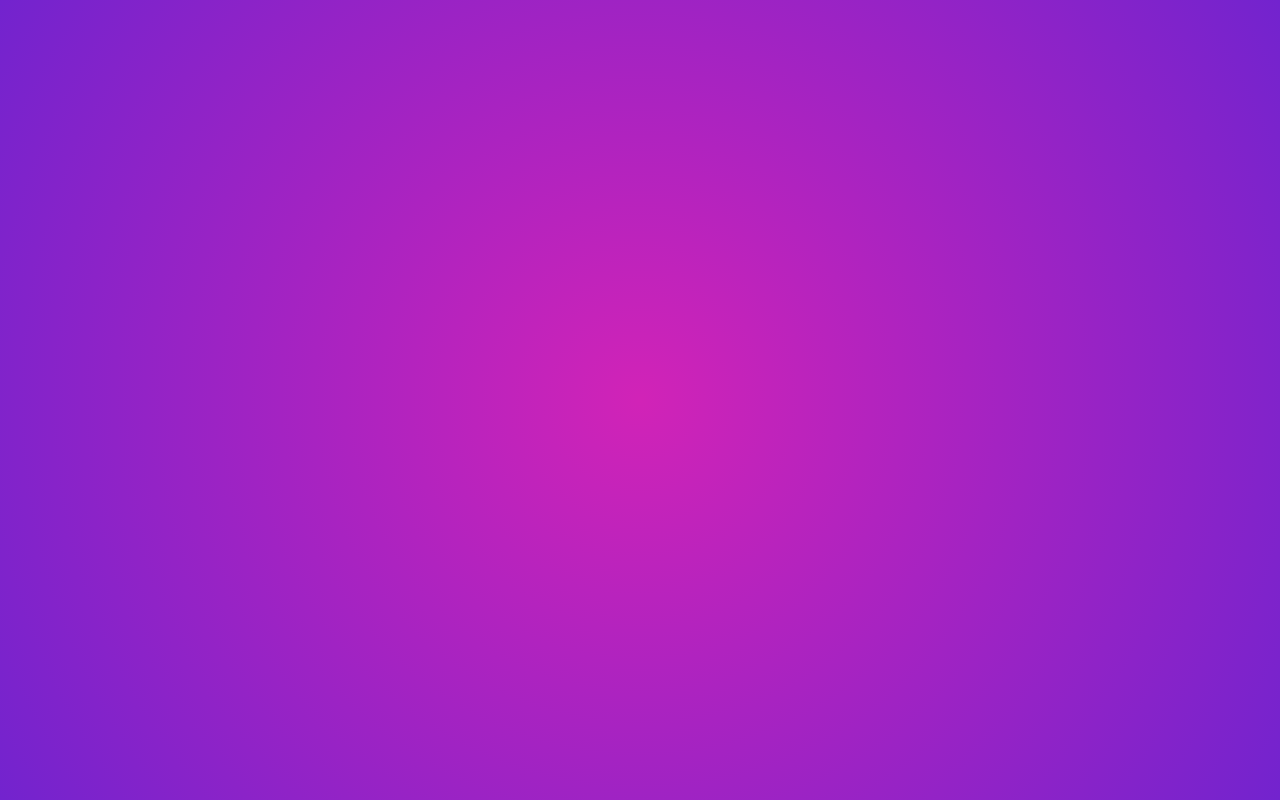
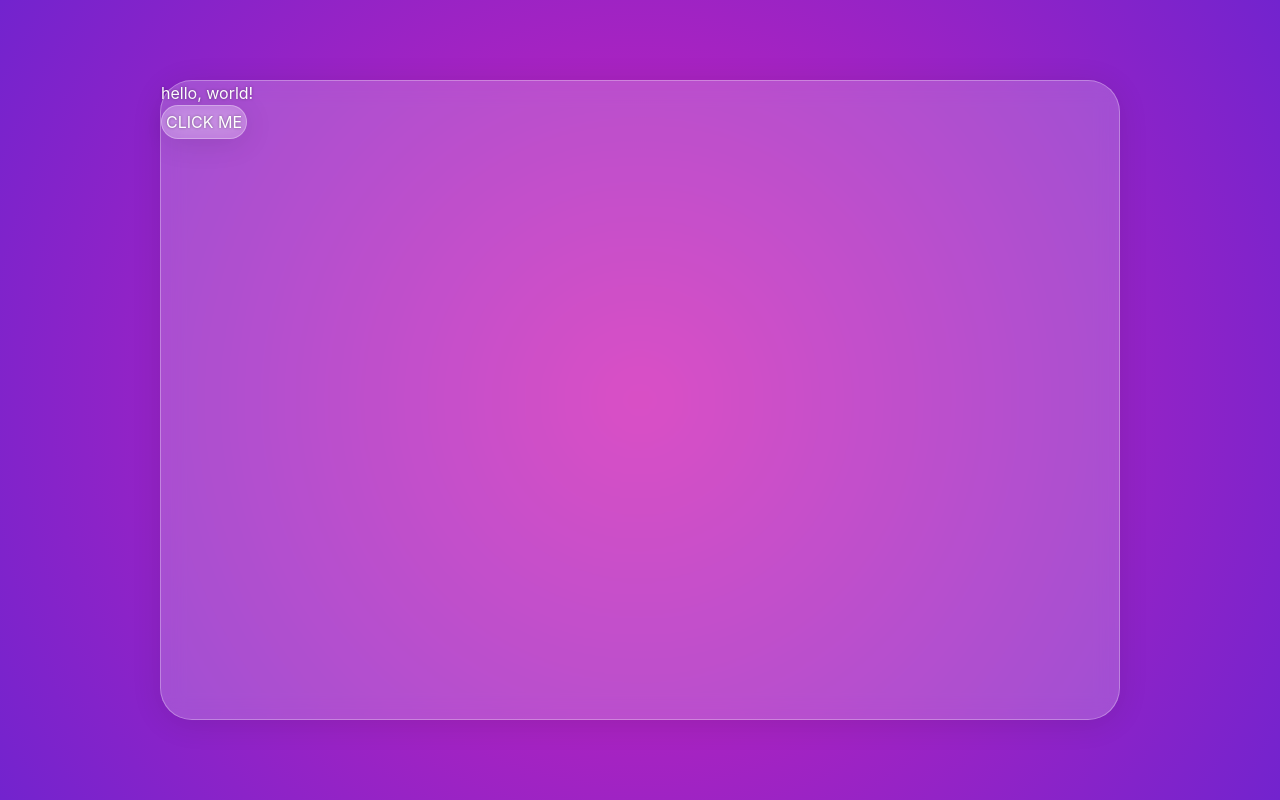
Before and after one commit to PashaBudzin/memegame, a React (Vite) app in the folder web/: page / in a window 1280 px wide. Built offline with nearby package versions, Linux system fonts and the light colour scheme.

Commit message:
bugfix: fix text color

```diff
--- a/web/src/components/background.tsx
+++ b/web/src/components/background.tsx
@@ -51,7 +51,7 @@ export const Shape = () => {
         "hsl(240,100%,70%)",
         "hsl(160,100%,70%)",
         "hsl(80,100%,70%)",
-    ].map(el => shiftHslHue(el, hashStringToNumber(location.href)));
+    ].map((el) => shiftHslHue(el, hashStringToNumber(location.href)));
 
     return (
         <svg
--- a/web/src/routes/__root.tsx
+++ b/web/src/routes/__root.tsx
@@ -5,9 +5,11 @@ import { TanStackRouterDevtools } from "@tanstack/react-router-devtools";
 export const Route = createRootRoute({
     component: () => (
         <>
-            <Outlet />
+            <TanStackRouterDevtools />
             <Background />
-            <TanStackRouterDevtools />
+            <main className="absolute inset-0 z-20 ">
+                <Outlet />
+            </main>
         </>
     ),
 });
--- a/web/src/routes/index.tsx
+++ b/web/src/routes/index.tsx
@@ -6,8 +6,9 @@ export const Route = createFileRoute("/")({
 
 function App() {
     return (
-        <div>
-            <h1></h1>
+        <div className="glass absolute inset-0 m-20 mx-40">
+            <h1>hello, world!</h1>
+            <button className="glass glass-btn p-1">CLICK ME</button>
         </div>
     );
 }
--- a/web/src/styles.css
+++ b/web/src/styles.css
@@ -1,8 +1,6 @@
 @import "tailwindcss";
 
 @plugin "tailwindcss-animate";
-
-@custom-variant dark (&:is(.dark *));
 
 body {
     @apply m-0;
@@ -19,125 +17,6 @@ code {
         source-code-pro, Menlo, Monaco, Consolas, "Courier New", monospace;
 }
 
-:root {
-    --background: oklch(1 0 0);
-    --foreground: oklch(0.141 0.005 285.823);
-    --card: oklch(1 0 0);
-    --card-foreground: oklch(0.141 0.005 285.823);
-    --popover: oklch(1 0 0);
-    --popover-foreground: oklch(0.141 0.005 285.823);
-    --primary: oklch(0.21 0.006 285.885);
-    --primary-foreground: oklch(0.985 0 0);
-    --secondary: oklch(0.967 0.001 286.375);
-    --secondary-foreground: oklch(0.21 0.006 285.885);
-    --muted: oklch(0.967 0.001 286.375);
-    --muted-foreground: oklch(0.552 0.016 285.938);
-    --accent: oklch(0.967 0.001 286.375);
-    --accent-foreground: oklch(0.21 0.006 285.885);
-    --destructive: oklch(0.577 0.245 27.325);
-    --destructive-foreground: oklch(0.577 0.245 27.325);
-    --border: oklch(0.92 0.004 286.32);
-    --input: oklch(0.92 0.004 286.32);
-    --ring: oklch(0.871 0.006 286.286);
-    --chart-1: oklch(0.646 0.222 41.116);
-    --chart-2: oklch(0.6 0.118 184.704);
-    --chart-3: oklch(0.398 0.07 227.392);
-    --chart-4: oklch(0.828 0.189 84.429);
-    --chart-5: oklch(0.769 0.188 70.08);
-    --radius: 0.625rem;
-    --sidebar: oklch(0.985 0 0);
-    --sidebar-foreground: oklch(0.141 0.005 285.823);
-    --sidebar-primary: oklch(0.21 0.006 285.885);
-    --sidebar-primary-foreground: oklch(0.985 0 0);
-    --sidebar-accent: oklch(0.967 0.001 286.375);
-    --sidebar-accent-foreground: oklch(0.21 0.006 285.885);
-    --sidebar-border: oklch(0.92 0.004 286.32);
-    --sidebar-ring: oklch(0.871 0.006 286.286);
-}
-
-.dark {
-    --background: oklch(0.141 0.005 285.823);
-    --foreground: oklch(0.985 0 0);
-    --card: oklch(0.141 0.005 285.823);
-    --card-foreground: oklch(0.985 0 0);
-    --popover: oklch(0.141 0.005 285.823);
-    --popover-foreground: oklch(0.985 0 0);
-    --primary: oklch(0.985 0 0);
-    --primary-foreground: oklch(0.21 0.006 285.885);
-    --secondary: oklch(0.274 0.006 286.033);
-    --secondary-foreground: oklch(0.985 0 0);
-    --muted: oklch(0.274 0.006 286.033);
-    --muted-foreground: oklch(0.705 0.015 286.067);
-    --accent: oklch(0.274 0.006 286.033);
-    --accent-foreground: oklch(0.985 0 0);
-    --destructive: oklch(0.396 0.141 25.723);
-    --destructive-foreground: oklch(0.637 0.237 25.331);
-    --border: oklch(0.274 0.006 286.033);
-    --input: oklch(0.274 0.006 286.033);
-    --ring: oklch(0.442 0.017 285.786);
-    --chart-1: oklch(0.488 0.243 264.376);
-    --chart-2: oklch(0.696 0.17 162.48);
-    --chart-3: oklch(0.769 0.188 70.08);
-    --chart-4: oklch(0.627 0.265 303.9);
-    --chart-5: oklch(0.645 0.246 16.439);
-    --sidebar: oklch(0.21 0.006 285.885);
-    --sidebar-foreground: oklch(0.985 0 0);
-    --sidebar-primary: oklch(0.488 0.243 264.376);
-    --sidebar-primary-foreground: oklch(0.985 0 0);
-    --sidebar-accent: oklch(0.274 0.006 286.033);
-    --sidebar-accent-foreground: oklch(0.985 0 0);
-    --sidebar-border: oklch(0.274 0.006 286.033);
-    --sidebar-ring: oklch(0.442 0.017 285.786);
-}
-
-@theme inline {
-    --color-background: var(--background);
-    --color-foreground: var(--foreground);
-    --color-card: var(--card);
-    --color-card-foreground: var(--card-foreground);
-    --color-popover: var(--popover);
-    --color-popover-foreground: var(--popover-foreground);
-    --color-primary: var(--primary);
-    --color-primary-foreground: var(--primary-foreground);
-    --color-secondary: var(--secondary);
-    --color-secondary-foreground: var(--secondary-foreground);
-    --color-muted: var(--muted);
-    --color-muted-foreground: var(--muted-foreground);
-    --color-accent: var(--accent);
-    --color-accent-foreground: var(--accent-foreground);
-    --color-destructive: var(--destructive);
-    --color-destructive-foreground: var(--destructive-foreground);
-    --color-border: var(--border);
-    --color-input: var(--input);
-    --color-ring: var(--ring);
-    --color-chart-1: var(--chart-1);
-    --color-chart-2: var(--chart-2);
-    --color-chart-3: var(--chart-3);
-    --color-chart-4: var(--chart-4);
-    --color-chart-5: var(--chart-5);
-    --radius-sm: calc(var(--radius) - 4px);
-    --radius-md: calc(var(--radius) - 2px);
-    --radius-lg: var(--radius);
-    --radius-xl: calc(var(--radius) + 4px);
-    --color-sidebar: var(--sidebar);
-    --color-sidebar-foreground: var(--sidebar-foreground);
-    --color-sidebar-primary: var(--sidebar-primary);
-    --color-sidebar-primary-foreground: var(--sidebar-primary-foreground);
-    --color-sidebar-accent: var(--sidebar-accent);
-    --color-sidebar-accent-foreground: var(--sidebar-accent-foreground);
-    --color-sidebar-border: var(--sidebar-border);
-    --color-sidebar-ring: var(--sidebar-ring);
-}
-
-@layer base {
-    * {
-        @apply border-border outline-ring/50;
-    }
-    body {
-        @apply bg-background text-foreground;
-    }
-}
-
 .shape-mask {
     clip-path: polygon(50% 0%, 100% 25%, 100% 75%, 50% 100%, 0 75%, 0 25%);
     -webkit-clip-path: polygon(
@@ -149,3 +28,37 @@ code {
         0 25%
     );
 }
+
+.glass {
+    background: rgba(255, 255, 255, 0.2);
+    border-radius: 32px;
+    box-shadow: 0 4px 30px rgba(0, 0, 0, 0.1);
+    backdrop-filter: blur(11px);
+    -webkit-backdrop-filter: blur(11px);
+    border: 1px solid rgba(255, 255, 255, 0.3);
+    transition: all 0.25s;
+    color: white;
+
+    text-shadow: 0 0 3px rgba(0, 0, 0, 0.4);
+}
+
+.glass-btn:hover {
+    background: rgba(255, 255, 255, 0.6);
+}
+
+.glass-btn:active {
+    background: rgba(255, 255, 255, 1);
+}
+
+body {
+    background: transparent;
+}
+
+html,
+body {
+    margin: 0;
+    padding: 0;
+    overflow: hidden;
+    height: 100%;
+    width: 100%;
+}
```
